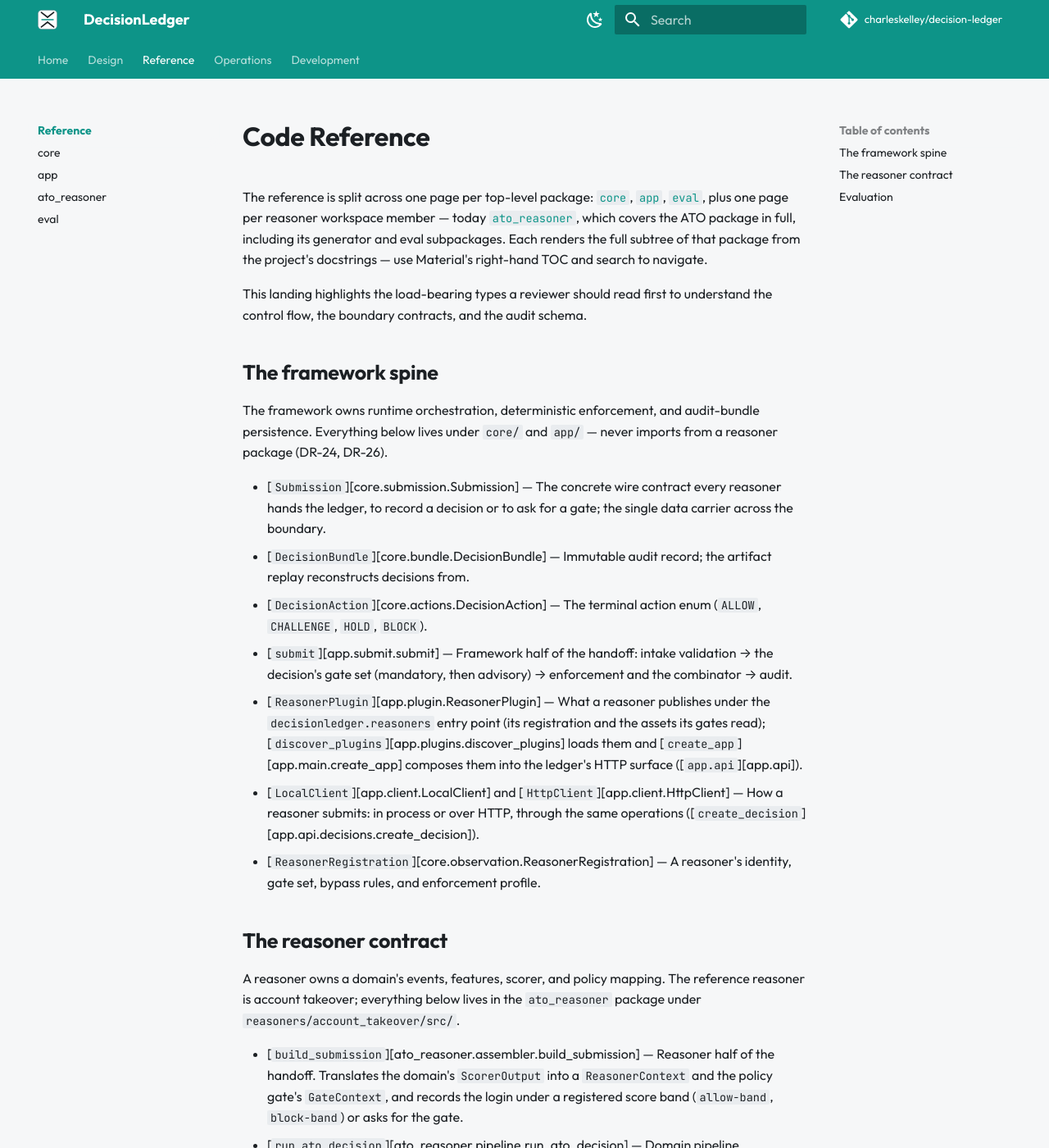
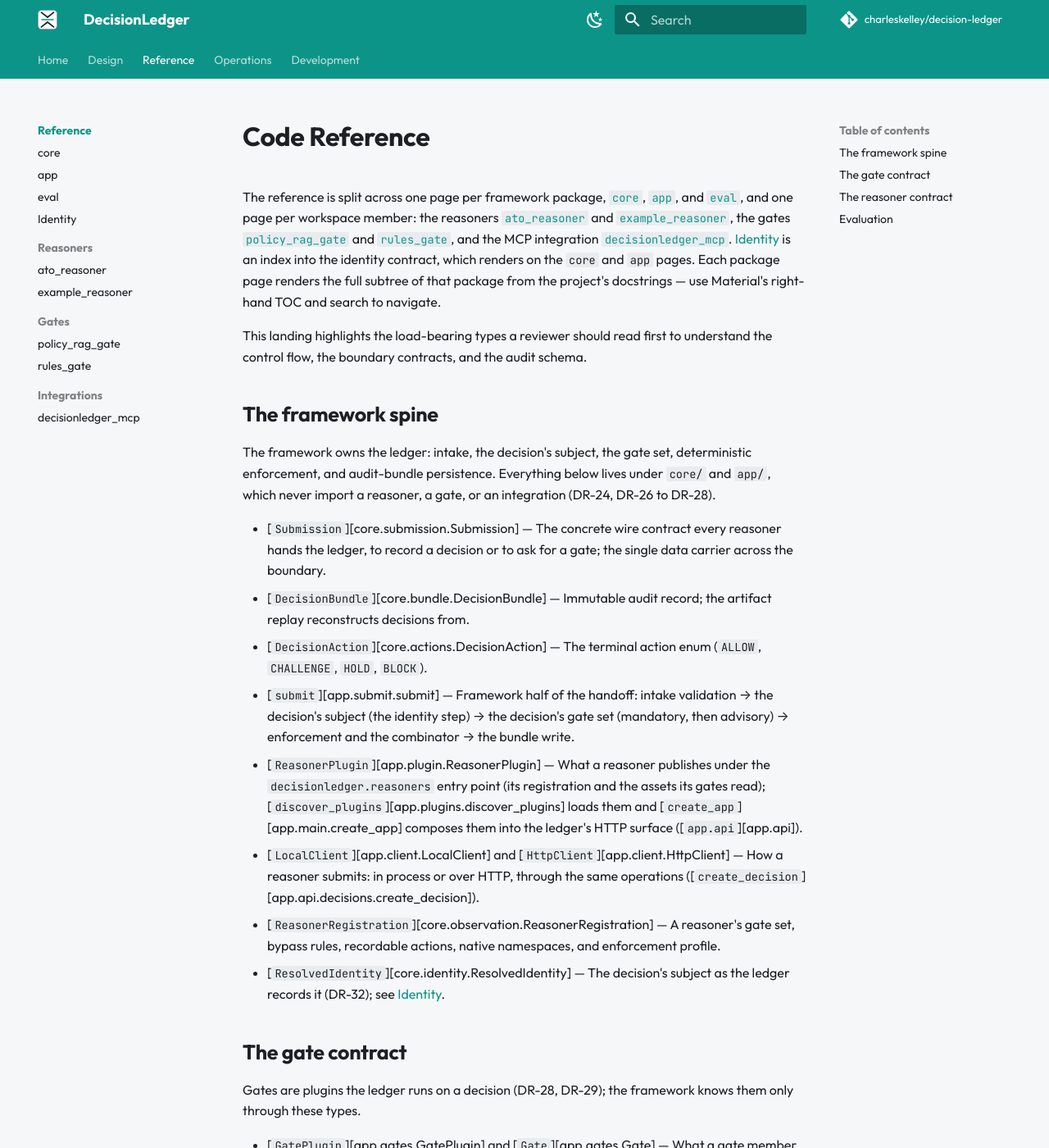
Before and after one commit to charleskelley/decision-ledger, an MkDocs documentation site: the page built from docs/reference/index.md, in a window 1280 px wide and 1400 px high. Shown: the whole window at 82% size. Built offline with MkDocs 1.6.1 and Material for MkDocs 9.7.7, drawn with Linux system fonts in a browser that asks for light colours; comment, search, counter and statistics services are not loaded; some of the changed text lies outside the part shown.

Commit message:
docs: the reference covers every workspace member; the nav adds identity
The reference landing lists one page per framework package and per
workspace member (both reasoners, both gates, the MCP integration), the
gate contract, and the shadow dimension. The nav adds the identity design
page and the new reference pages, and titles the handoff page "Submission
Contract".

```diff
--- a/docs/reference/index.md
+++ b/docs/reference/index.md
@@ -1,12 +1,16 @@
 # Code Reference
 
-The reference is split across one page per top-level package:
-[`core`](core.md), [`app`](app.md), [`eval`](eval.md), plus one page
-per reasoner workspace member — today
-[`ato_reasoner`](reasoners/account-takeover.md), which covers the ATO
-package in full, including its generator and eval subpackages.
-Each renders the full subtree of that package from the project's
-docstrings — use Material's right-hand TOC and search to navigate.
+The reference is split across one page per framework package,
+[`core`](core.md), [`app`](app.md), and [`eval`](eval.md), and one page per
+workspace member: the reasoners
+[`ato_reasoner`](reasoners/account-takeover.md) and
+[`example_reasoner`](reasoners/example.md), the gates
+[`policy_rag_gate`](gates/policy-rag.md) and [`rules_gate`](gates/rules.md),
+and the MCP integration [`decisionledger_mcp`](integrations/mcp.md).
+[Identity](identity.md) is an index into the identity contract, which
+renders on the `core` and `app` pages. Each package page renders the full
+subtree of that package from the project's docstrings — use Material's
+right-hand TOC and search to navigate.
 
 This landing highlights the load-bearing types a reviewer should
 read first to understand the control flow, the boundary contracts,
@@ -14,9 +18,10 @@ and the audit schema.
 
 ## The framework spine
 
-The framework owns runtime orchestration, deterministic enforcement,
-and audit-bundle persistence. Everything below lives under `core/`
-and `app/` — never imports from a reasoner package (DR-24, DR-26).
+The framework owns the ledger: intake, the decision's subject, the gate
+set, deterministic enforcement, and audit-bundle persistence. Everything
+below lives under `core/` and `app/`, which never import a reasoner, a gate,
+or an integration (DR-24, DR-26 to DR-28).
 
 - [`Submission`][core.submission.Submission] — The concrete wire
   contract every reasoner hands the ledger, to record a decision or to
@@ -26,8 +31,9 @@ and `app/` — never imports from a reasoner package (DR-24, DR-26).
 - [`DecisionAction`][core.actions.DecisionAction] — The terminal
   action enum (`ALLOW`, `CHALLENGE`, `HOLD`, `BLOCK`).
 - [`submit`][app.submit.submit] — Framework half of the handoff:
-  intake validation → the decision's gate set (mandatory, then advisory)
-  → enforcement and the combinator → audit.
+  intake validation → the decision's subject (the identity step) → the
+  decision's gate set (mandatory, then advisory) → enforcement and the
+  combinator → the bundle write.
 - [`ReasonerPlugin`][app.plugin.ReasonerPlugin] — What a reasoner
   publishes under the `decisionledger.reasoners` entry point (its
   registration and the assets its gates read);
@@ -39,7 +45,27 @@ and `app/` — never imports from a reasoner package (DR-24, DR-26).
   process or over HTTP, through the same operations
   ([`create_decision`][app.api.decisions.create_decision]).
 - [`ReasonerRegistration`][core.observation.ReasonerRegistration] —
-  A reasoner's identity, gate set, bypass rules, and enforcement profile.
+  A reasoner's gate set, bypass rules, recordable actions, native
+  namespaces, and enforcement profile.
+- [`ResolvedIdentity`][core.identity.ResolvedIdentity] — The decision's
+  subject as the ledger records it (DR-32); see [Identity](identity.md).
+
+## The gate contract
+
+Gates are plugins the ledger runs on a decision (DR-28, DR-29); the
+framework knows them only through these types.
+
+- [`GatePlugin`][app.gates.GatePlugin] and [`Gate`][app.gates.Gate] —
+  What a gate member publishes under the `decisionledger.gates` entry
+  point, and what it builds.
+- [`GateRequest`][core.gate_request.GateRequest] — What a gate receives:
+  the submission, its own gate context, its budget, and the resolved
+  subject.
+- [`GateOutput`][core.gate.GateOutput] — The open output contract every
+  gate returns: the universal verdict enforcement reads, plus the gate's
+  opaque evidence snapshot and extra fields.
+- [`most_restrictive`][core.gate.combinator.most_restrictive] — The
+  combinator over ALLOW < CHALLENGE < HOLD < BLOCK.
 
 ## The reasoner contract
 
@@ -55,26 +81,27 @@ lives in the `ato_reasoner` package under `reasoners/account_takeover/src/`.
 - [`run_ato_decision`][ato_reasoner.pipeline.run_ato_decision]
   — Domain pipeline orchestrator: features → scorer → assembler →
   framework.
-- [`GateOutput`][core.gate.GateOutput] — The open output contract every
-  gate returns (DR-28): the universal verdict enforcement reads, plus the
-  gate's opaque evidence snapshot and extra fields.
 - [`ResolutionAttempt`][core.resolution.ResolutionAttempt] —
   Append-only resolver record for non-terminal actions
   (`CHALLENGE`, `HOLD`).
 
 ## Evaluation
 
-The 5D harness governs release candidates. Five dimensions, each with
-its own metric schema; failures block promotion.
+Evaluation is split by owner (DR-28): the framework harness runs the
+consistency, robustness, and shadow dimensions through each reasoner's
+pipeline, and the RAG policy gate's own harness runs retrieval,
+faithfulness, and citation. Both produce the same report schema; failures
+block promotion.
 
 - [`run_eval`][eval.runners.harness.run_eval] — Harness entry point.
-  Invoked by `make eval` / `make eval-<reasoner>` through the CLI
-  (`--reasoner-id`).
+  Invoked by `make eval-<reasoner>` through the CLI (`--reasoner-id`), and
+  reused by the gate's harness (`make eval-gate-policy_rag`).
 - [`EvalAdapter`][eval.adapter.EvalAdapter] — What a reasoner publishes
   under the `decisionledger.eval_adapters` entry point: event type,
   golden datasets, and pipeline driver.
 - [`EvalReport`][core.eval.EvalReport] — Aggregated report across the
-  five dimensions; the `outputs/eval/eval-report-v1.json` schema.
+  dimensions that ran; the schema of the committed baselines under
+  `outputs/eval/`.
 - [`EvalDimension`][core.eval.EvalDimension] — The dimension enum
-  (`RETRIEVAL`, `FAITHFULNESS`, `CONSISTENCY`, `CITATION`,
-  `ROBUSTNESS`).
+  (`RETRIEVAL`, `FAITHFULNESS`, `CONSISTENCY`, `CITATION`, `ROBUSTNESS`,
+  `SHADOW`).
--- a/mkdocs.yml
+++ b/mkdocs.yml
@@ -59,6 +59,7 @@ nav:
     - Architecture: design/architecture.md
     - Pipeline: design/pipeline.md
     - Interfaces: design/core.md
+    - Identity: design/identity.md
     - Infrastructure: design/infrastructure.md
     - Gates:
       - design/gates/index.md
@@ -68,7 +69,7 @@ nav:
         - Corpus: design/gates/policy/policy-corpus.md
     - Reasoners:
       - design/reasoners/index.md
-      - Handoff: design/reasoners/reasoner-handoff.md
+      - Submission Contract: design/reasoners/reasoner-handoff.md
       - Account Takeover:
         - Overview: design/reasoners/account-takeover/account-takeover.md
         - Data Model: design/reasoners/account-takeover/data.md
@@ -79,8 +80,16 @@ nav:
     - reference/index.md
     - core: reference/core.md
     - app: reference/app.md
-    - ato_reasoner: reference/reasoners/account-takeover.md
     - eval: reference/eval.md
+    - Identity: reference/identity.md
+    - Reasoners:
+      - ato_reasoner: reference/reasoners/account-takeover.md
+      - example_reasoner: reference/reasoners/example.md
+    - Gates:
+      - policy_rag_gate: reference/gates/policy-rag.md
+      - rules_gate: reference/gates/rules.md
+    - Integrations:
+      - decisionledger_mcp: reference/integrations/mcp.md
   - Operations:
     - Secrets: operations/secrets.md
   - Development:
```
